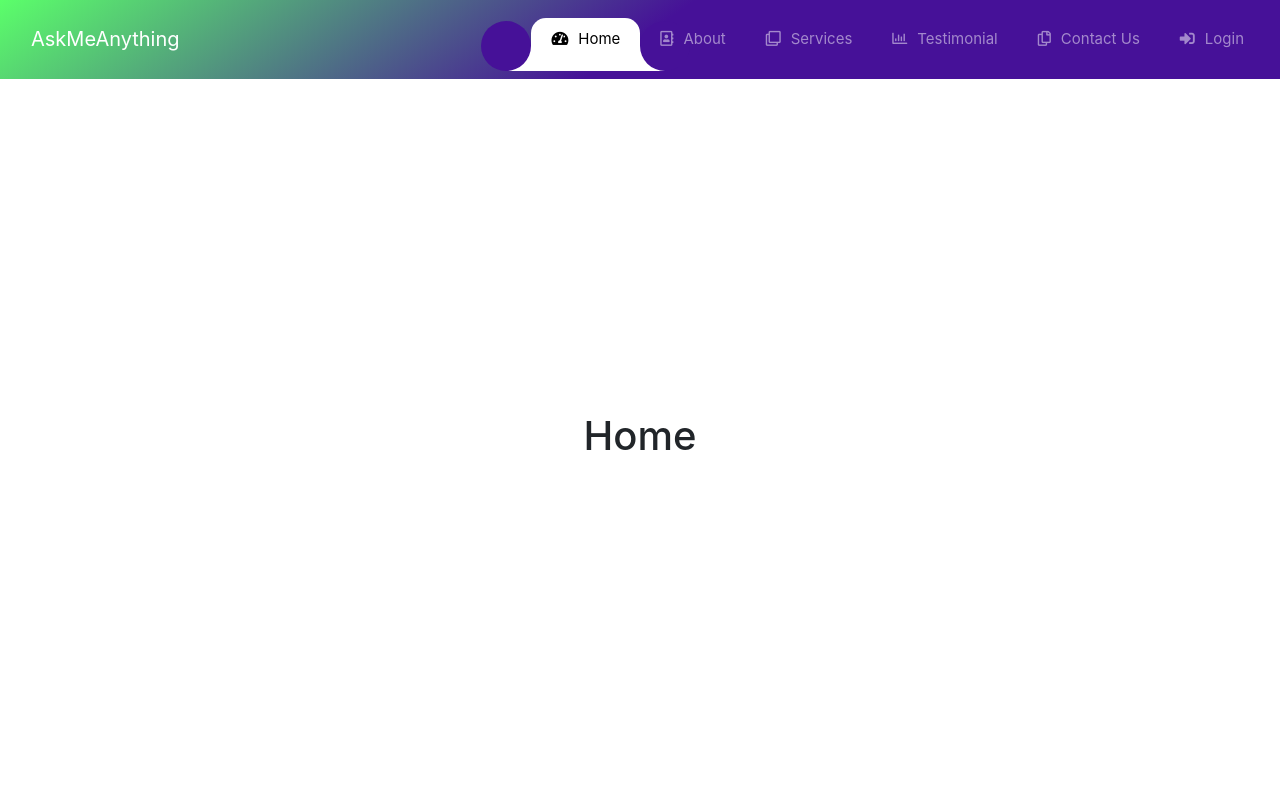
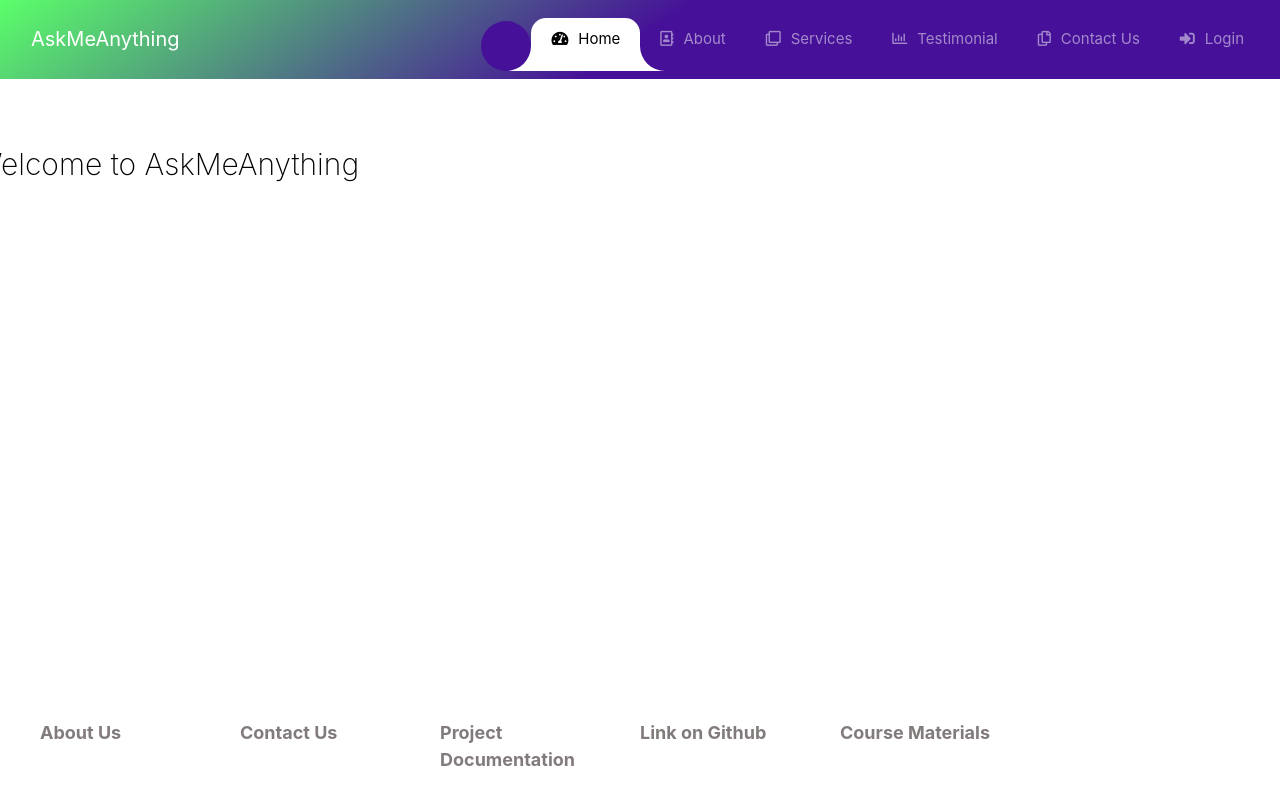
Before and after one commit to alexandrakapa/Ask_Me_Anything, a React (Create React App) app in the folder front_end/: page / in a window 1280 px wide. Shown: the top 804 px of the page. Built offline with nearby package versions, Linux system fonts and the light colour scheme.

Commit message:
first attempt of footer

```diff
--- a/front_end/src/App.js
+++ b/front_end/src/App.js
@@ -16,6 +16,7 @@ import Services from './components/pages/Service/Services';
 import Testimonial from './components/pages/Testimonial/Testimonial';
 import {AccountBox} from "./components/pages/accountBox";
 import Navbar from './components/Navbar/Navbar';
+import Footer from './components/Footer/Footer';
 
 const AppContainer = styled.div`
   width: 100%;
@@ -106,6 +107,7 @@ const App = () => {
                     <Redirect to="/" />
                 </Switch>
             </main>
+            <Footer/>
         </Router>
     );
 }
--- /dev/null
+++ b/front_end/src/components/Footer/Footer.js
@@ -0,0 +1,36 @@
+import React from "react";
+import {
+    Box,
+    Container,
+    Row,
+    Column,
+    FooterLink,
+    Heading,
+} from "./FooterStyle";
+
+const Footer = () => {
+    return (
+        <Box>
+            <Container>
+                <Row>
+                    <Column>
+                        <Heading>About Us</Heading>
+                    </Column>
+                    <Column>
+                        <Heading>Contact Us</Heading>
+                    </Column>
+                    <Column>
+                        <Heading>Project Documentation</Heading>
+                    </Column>
+                    <Column>
+                        <Heading>Link on Github</Heading>
+                    </Column>
+                    <Column>
+                        <Heading>Course Materials</Heading>
+                    </Column>
+                </Row>
+            </Container>
+        </Box>
+    );
+};
+export default Footer;
--- /dev/null
+++ b/front_end/src/components/Footer/FooterStyle.js
@@ -0,0 +1,60 @@
+import styled from 'styled-components';
+
+export const Box = styled.div`
+  //padding: 5px 20px;
+  background: #ffffff;
+  position: absolute;
+  bottom: 0;
+  width: 100%;
+  @media (max-width: 1000px) {
+    padding: 70px 30px;
+  }
+`;
+
+export const Container = styled.div`
+    display: flex;
+    flex-direction: column;
+    justify-content: center;
+    max-width: 1000px;
+    //margin: 0 auto;
+    margin-top:2%;
+  margin-bottom: -1%;
+    /* background: red; */
+`
+
+export const Column = styled.div`
+  display: flex;
+  flex-direction: column;
+  //text-align: left;
+  margin-left: 20%;
+`;
+
+export const Row = styled.div`
+  display: grid;
+  grid-template-columns: repeat(auto-fill,
+                         minmax(200px, 1fr));
+  //grid-gap: 20px;
+  @media (max-width: 1000px) {
+    grid-template-columns: repeat(auto-fill,
+                           minmax(200px, 1fr));
+  }
+`;
+
+export const FooterLink = styled.a`
+  color: #615e5e;
+  margin-bottom: 20px;
+  font-size: 18px;
+  text-decoration: none;
+
+  &:hover {
+    color: green;
+    transition: 200ms ease-in;
+  }
+`;
+
+export const Heading = styled.p`
+  font-size: 18px;
+  color: #827b7b;
+  margin-bottom: 40px;
+  font-weight: bold;
+`;
--- a/front_end/src/components/pages/Home/Home.js
+++ b/front_end/src/components/pages/Home/Home.js
@@ -1,13 +1,15 @@
 import React from 'react'
+import {HomeStyle} from './HomeStyle'
+
 const Home = () => {
     return (
+        <HomeStyle>
         <div className="container">
 
-            <h1 className="text-center" style={{paddingTop: "30%"}}>
-                Home
-            </h1>
+            <h1>Welcome to AskMeAnything</h1>
 
         </div>
+            </HomeStyle>
     )
 }
 export default Home;
--- /dev/null
+++ b/front_end/src/components/pages/Home/HomeStyle.js
@@ -0,0 +1,15 @@
+import styled from "styled-components";
+
+export const HomeStyle = styled.div`
+  h1 {
+    line-height: 2;
+    display:flex;
+    margin-bottom: 10%;
+    margin-top: 5%;
+    color: #000000;
+    font-size: 30px;
+    font-weight: 200;
+    margin-left:-10%;
+  }
+
+`
```
